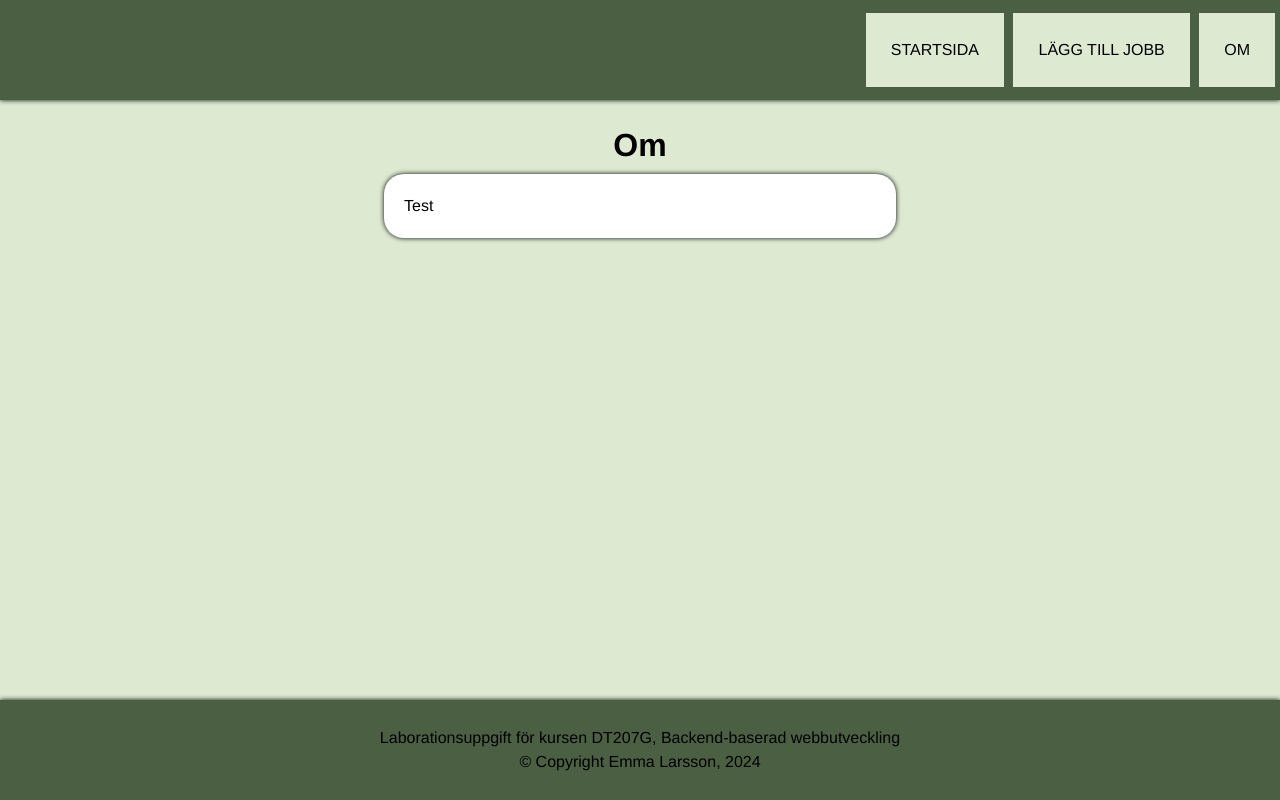
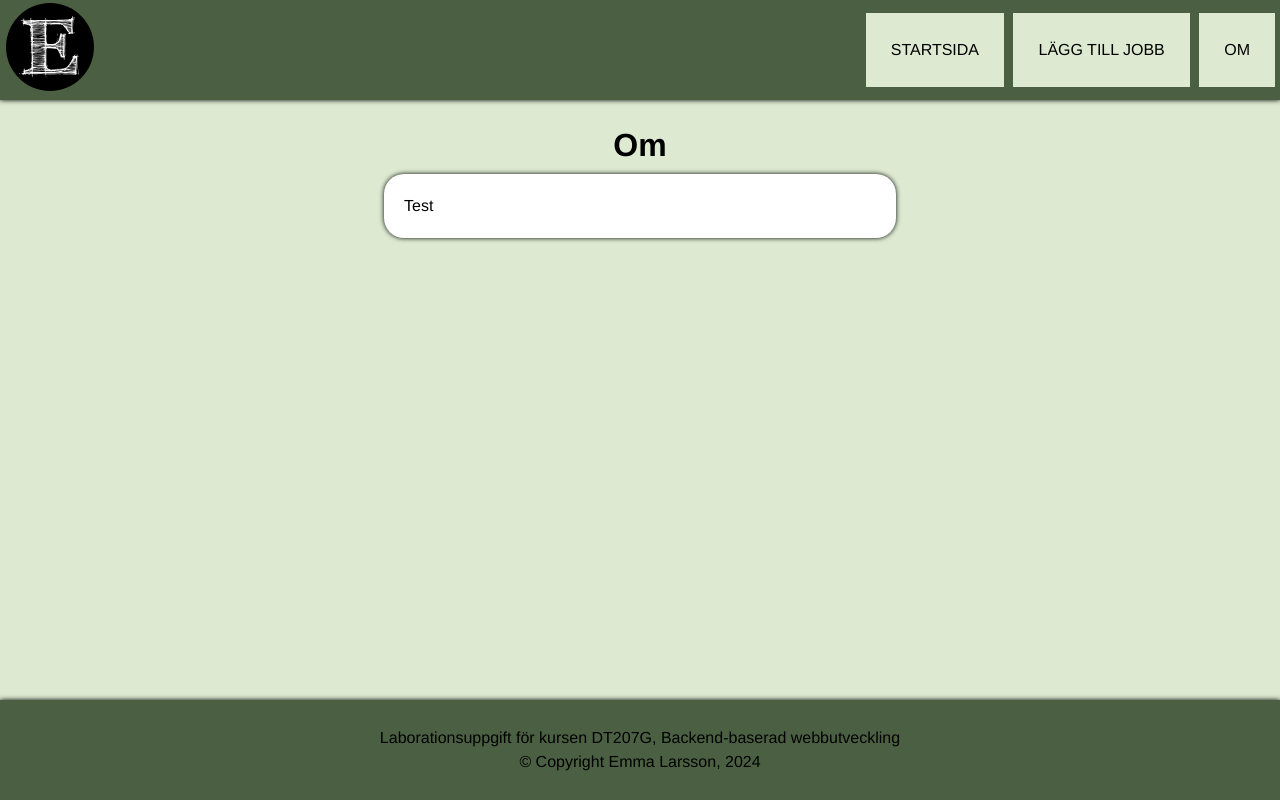
Before and after one commit to QmmaLarsson/moment2.2_dt207g, a website built with Parcel: page src/about.html in a window 1280 px wide. Built offline with nearby package versions, Linux system fonts and the light colour scheme.

Commit message:
Skapat en logotyp och en README-fil

```diff
--- a/src/about.html
+++ b/src/about.html
@@ -4,7 +4,7 @@
 <head>
     <meta charset="UTF-8">
     <meta name="viewport" content="width=device-width, initial-scale=1.0">
-    <title>om</title>
+    <title>Om</title>
     <link rel="stylesheet" href="css/main.scss">
     <script src="js/main.js" type="module"></script>
     <script src="https://kit.fontawesome.com/d768b3824b.js" crossorigin="anonymous"></script>
@@ -13,6 +13,8 @@
 <body>
 
     <header>
+
+        <a id="logo" href="index.html"><img src="images/logo.svg" alt="Logotyp"></a>
 
         <!-- En knapp för att öppna meny på mindre skärmar -->
         <button id="openmenu" class="button" type="button">
--- a/src/css/_layout.scss
+++ b/src/css/_layout.scss
@@ -54,6 +54,13 @@ header {
     position: fixed;
     top: 0;
     z-index: 1;
+
+    #logo {
+        grid-area: 1/1/2/2;
+        margin-top: auto;
+        margin-bottom: auto;
+        padding-left: 5px;
+    }
 }
 
 /*Regler för huvudmeny*/
```
Also changed, not shown: src/add.html (+2 -0 lines), src/index.html (+2 -0 lines), README.md (added), src/images/logo.svg (added).
